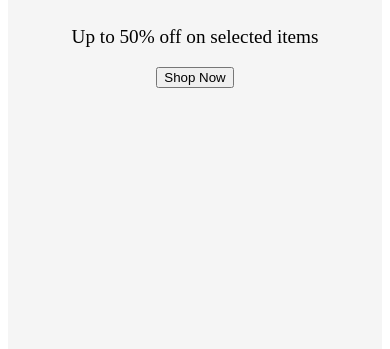
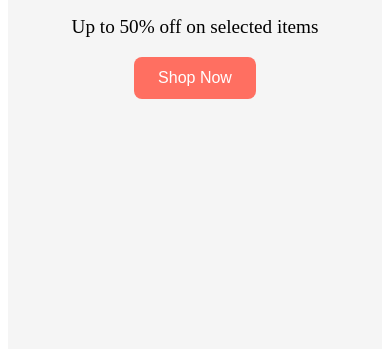
Before and after one commit to Hariharan2716/TeamProject, a plain HTML site: page index.html in a window 390 px wide. Shown: the part 495-844 px from the top of the page. Drawn offline with Linux system fonts and the light colour scheme.

Commit message:
Added Prompt 2 and the responsive style.css with a soft touch button

```diff
--- a/style.css
+++ b/style.css
@@ -1,4 +1,4 @@
-/* Result of Prompt 1 */
+/* Result of Prompt 1 Hariharan*/
 
 .hero {
   display: flex;
@@ -17,3 +17,22 @@
 .hero p {
   font-size: 1.2rem;
 }
+
+/* Result of Prompt 2 */
+
+button {
+  background-color: #ff6f61;
+  color: white;
+  border: none;
+  padding: 12px 24px;
+  font-size: 1rem;
+  border-radius: 8px;
+  cursor: pointer;
+  transition: all 0.3s ease;
+}
+
+button:hover {
+  background-color: #ff4c3b;
+  box-shadow: 0 4px 15px rgba(0, 0, 0, 0.2);
+  transform: translateY(-2px);
+}
```
Also changed, not shown: PromptLog-Hariharan/Prompt 2.png (added), PromptLog-Hariharan/Prompt 2.txt (added).
